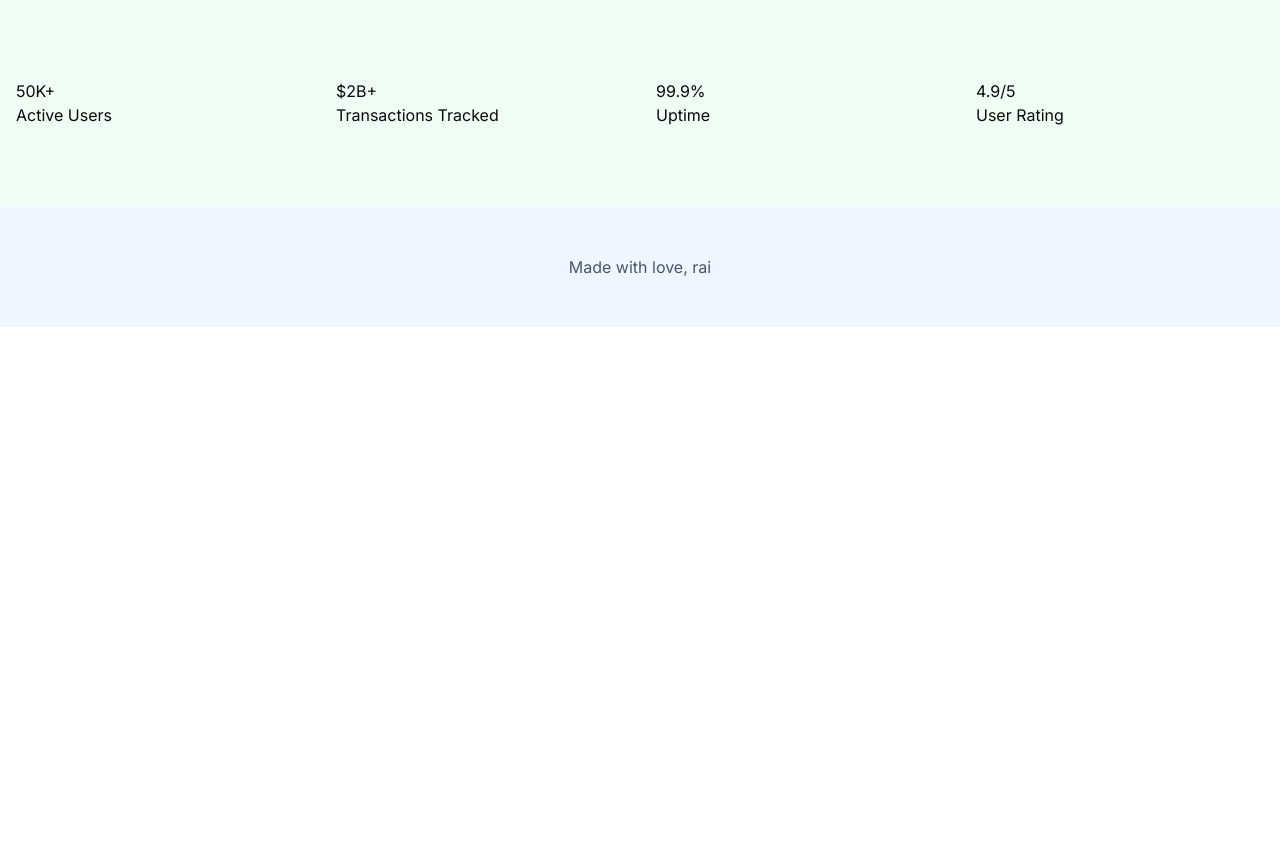
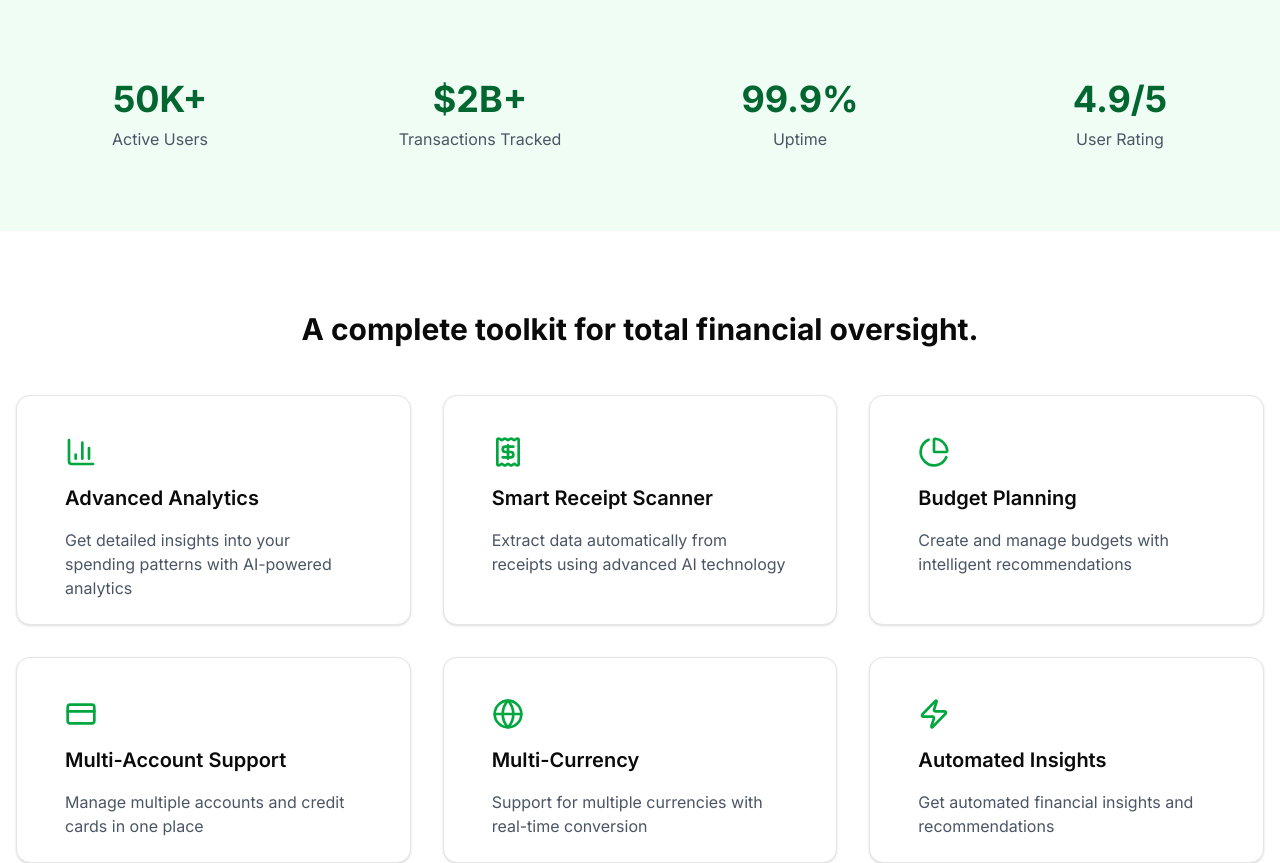
Before and after one commit to sahasudipta7/finsight, a Next.js app: page / in a window 1280 px wide. Shown: the part 1420-2283 px from the top of the page. Before the commit the page ends 1747 px from the top, so only its background shows below. Built offline with nearby package versions, Linux system fonts and the light colour scheme; no server answers.

Commit message:
build ui below banner

```diff
--- a/app/page.jsx
+++ b/app/page.jsx
@@ -1,6 +1,9 @@
 import HeroSection from "@/components/hero";
-import { statsData } from "@/data/landing";
-
+import { featuresData, statsData } from "@/data/landing";
+import {
+  Card,
+  CardContent,
+} from "@/components/ui/card"
 
 
 export default function Home() {
@@ -12,18 +15,35 @@
         <div className="container mx-auto px-4">
           <div className="grid grid-cols-2 md:grid-cols-4 gap-8">
             {statsData.map((stat, index)=>(
-              <div key={index}>
-                <div>
+              <div key={index} className="text-center">
+                <div className="text-4xl font-bold text-green-800 mb-2">
                 {stat.value}
                 </div>
-                <div>
+                <div className="text-gray-600">
                   {stat.label}
                 </div>
               </div>
-
             ))}
           </div>
         </div>
+      </section>
+      <section className="py-20">
+          <div className="container mx-auto px-4">
+            <h2 className="text-3xl font-bold text-center mb-12">
+              A complete toolkit for total financial oversight.
+            </h2>
+            <div className="grid grid-cols-1 md:grid-cols-2 lg:grid-cols-3 gap-8">
+              {featuresData.map((feature,index)=>(
+              <Card key={index} className="p-6">
+                <CardContent className="space-y-4 pt-4">
+                  {feature.icon}
+                  <h3 className="text-xl font-semibold">{feature.title}</h3>
+                  <p className="text-gray-600">{feature.description}</p>
+                </CardContent>
+              </Card>
+              ))}
+            </div>
+          </div>
       </section>
     </div>
 
--- a/data/landing.js
+++ b/data/landing.js
@@ -30,34 +30,34 @@
 // Features Data
 export const featuresData = [
   {
-    icon: <BarChart3 className="h-8 w-8 text-blue-600" />,
+    icon: <BarChart3 className="h-8 w-8 text-green-600" />,
     title: "Advanced Analytics",
     description:
       "Get detailed insights into your spending patterns with AI-powered analytics",
   },
   {
-    icon: <Receipt className="h-8 w-8 text-blue-600" />,
+    icon: <Receipt className="h-8 w-8 text-green-600" />,
     title: "Smart Receipt Scanner",
     description:
       "Extract data automatically from receipts using advanced AI technology",
   },
   {
-    icon: <PieChart className="h-8 w-8 text-blue-600" />,
+    icon: <PieChart className="h-8 w-8 text-green-600" />,
     title: "Budget Planning",
     description: "Create and manage budgets with intelligent recommendations",
   },
   {
-    icon: <CreditCard className="h-8 w-8 text-blue-600" />,
+    icon: <CreditCard className="h-8 w-8 text-green-600" />,
     title: "Multi-Account Support",
     description: "Manage multiple accounts and credit cards in one place",
   },
   {
-    icon: <Globe className="h-8 w-8 text-blue-600" />,
+    icon: <Globe className="h-8 w-8 text-green-600" />,
     title: "Multi-Currency",
     description: "Support for multiple currencies with real-time conversion",
   },
   {
-    icon: <Zap className="h-8 w-8 text-blue-600" />,
+    icon: <Zap className="h-8 w-8 text-green-600" />,
     title: "Automated Insights",
     description: "Get automated financial insights and recommendations",
   },
```
